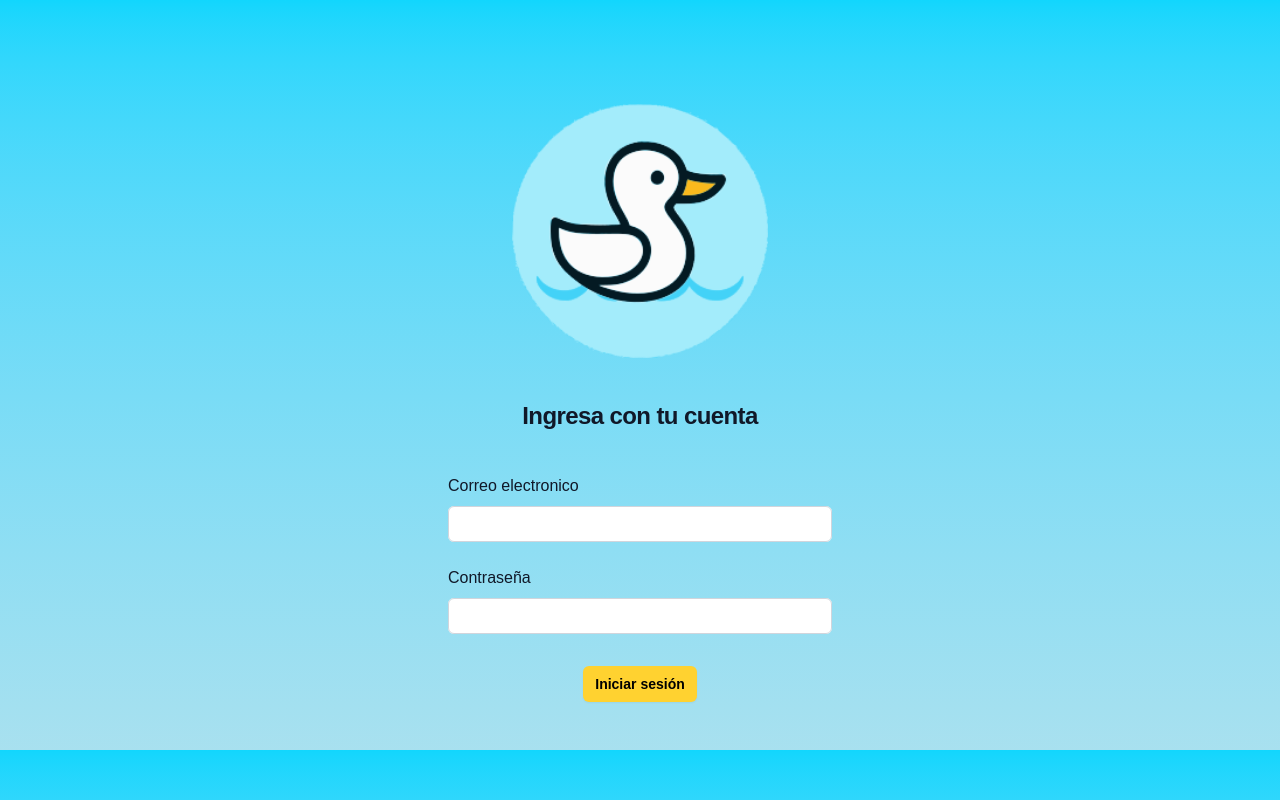
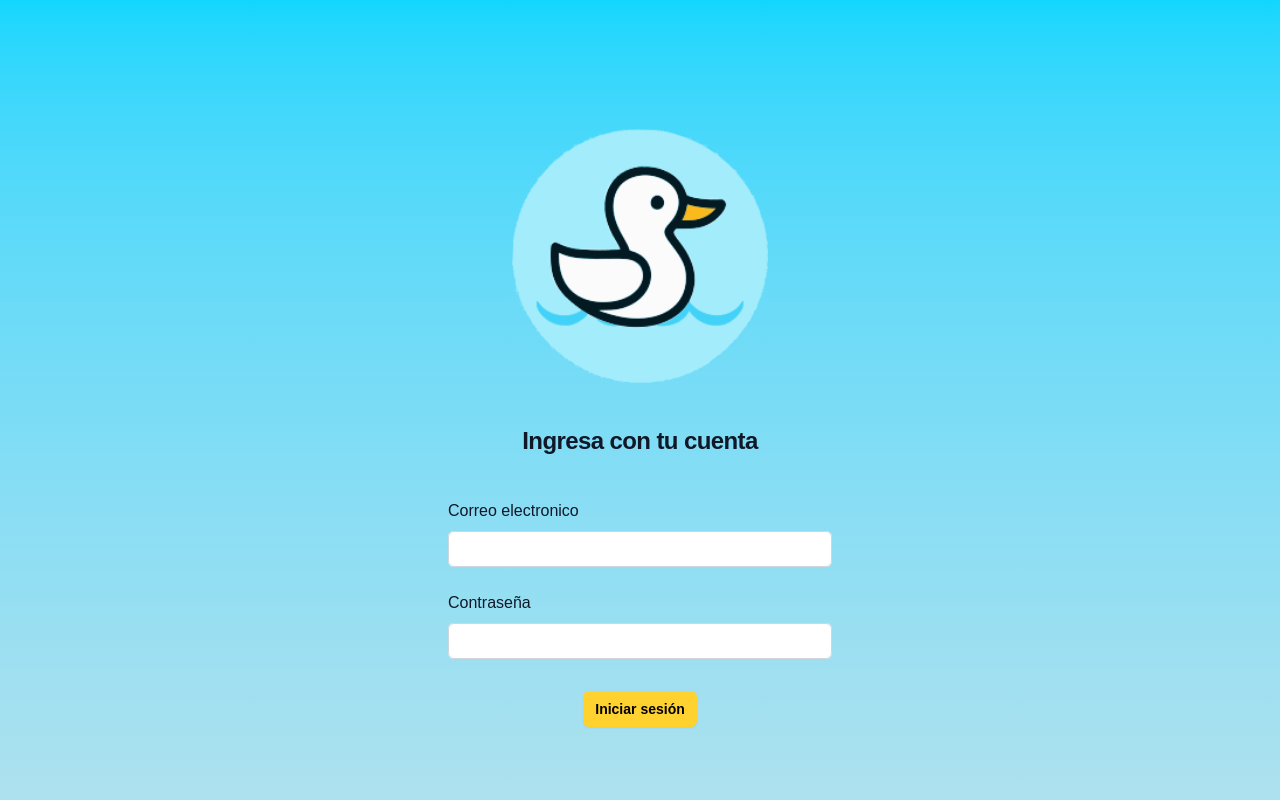
Before and after one commit to DuckHappy/quackly-frontend, a Next.js app: page /login in a window 1280 px wide. Built offline with nearby package versions, Linux system fonts and the light colour scheme.

Commit message:
fix(css): fixes error of css

```diff
--- a/src/app/(pages)/community/page.tsx
+++ b/src/app/(pages)/community/page.tsx
@@ -6,7 +6,7 @@ import { mainCategories, popularCommunities, recommendedCommunities } from "./da
 
 export default function CommunityPage() {
   return (
-    <div className="min-h-screen w-full bg--skyblue p-6 pl-[100px] space-y-8">
+    <div className="min-h-screen w-full bg--skyblue p-6 pl-[100px] space-y-8 overflow-auto">
       <CommunityHeader />
 
       <CategoryGrid title="Explora comunidades" subtitle="Únete a lagunas llenas de quacks" items={mainCategories} />
--- a/src/app/(pages)/home/HomeClient.tsx
+++ b/src/app/(pages)/home/HomeClient.tsx
@@ -40,7 +40,7 @@ export function HomeClient({ posts: initialPosts }: HomeClientProps) {
   }
 
   return (
-    <div className="flex min-h-full w-full flex-col px-6 py-12 lg:px-8">
+    <div className="flex min-h-full w-full flex-col px-6 py-12 lg:px-8 overflow-auto" >
       <div className="flex flex-col justify-center items-center">
         <h2 className="block mt-10 text-2xl/9 font-bold tracking-tight text-gray-900">
           Inicio
--- a/src/app/(pages)/profile/components/ProfileClient.tsx
+++ b/src/app/(pages)/profile/components/ProfileClient.tsx
@@ -56,7 +56,7 @@ export function ProfileClient({ user, posts: initialPosts }: ProfileClientProps)
   return (
     <>
       {/* Tarjeta de perfil */}
-      <section className="bg-sky-200 rounded-2xl shadow-md p-6 w-[360px] text-center profile-card">
+      <section className="bg-sky-200 rounded-2xl shadow-md p-6 w-[360px] text-center profile-card overflow-auto">
         <div className="profile-header flex flex-col items-center">
           <Image
             src={avatar}
--- a/src/app/globals.css
+++ b/src/app/globals.css
@@ -31,17 +31,9 @@ body {
   );
   color: var(--ink);
   font-family: Arial, Helvetica, sans-serif;
+  height: 100vh;
   display: flex;
 }
-
 main {
-  width: 100%;
-  min-height: 100vh;
+  width: -webkit-fill-available;
 }
-
-#__next,
-html,
-body {
-  background-repeat: no-repeat;
-  background-attachment: fixed;
-}
--- a/src/components/LoginForm.tsx
+++ b/src/components/LoginForm.tsx
@@ -68,7 +68,7 @@ export function LoginForm() {
   };
 
   return (
-    <div className="flex min-h-full w-full flex-col justify-center px-6 py-12 lg:px-8 ">
+    <div className="flex min-h-full w-full flex-col justify-center px-6 py-12 lg:px-8 overflow-auto">
       <div className="flex flex-col justify-center items-center">
         <Logo />
 
--- a/src/components/RegisterForm.tsx
+++ b/src/components/RegisterForm.tsx
@@ -70,7 +70,7 @@ export default function RegisterForm() {
   }
 
   return (
-    <div className="flex justify-center items-start w-full mt-8">
+    <div className="flex justify-center items-start w-full mt-8 overflow-auto">
       <form
         className="w-full max-w-xl bg-white/80 backdrop-blur-sm rounded-lg shadow-md p-6"
         onSubmit={handleSubmit(onSubmit)}
```
